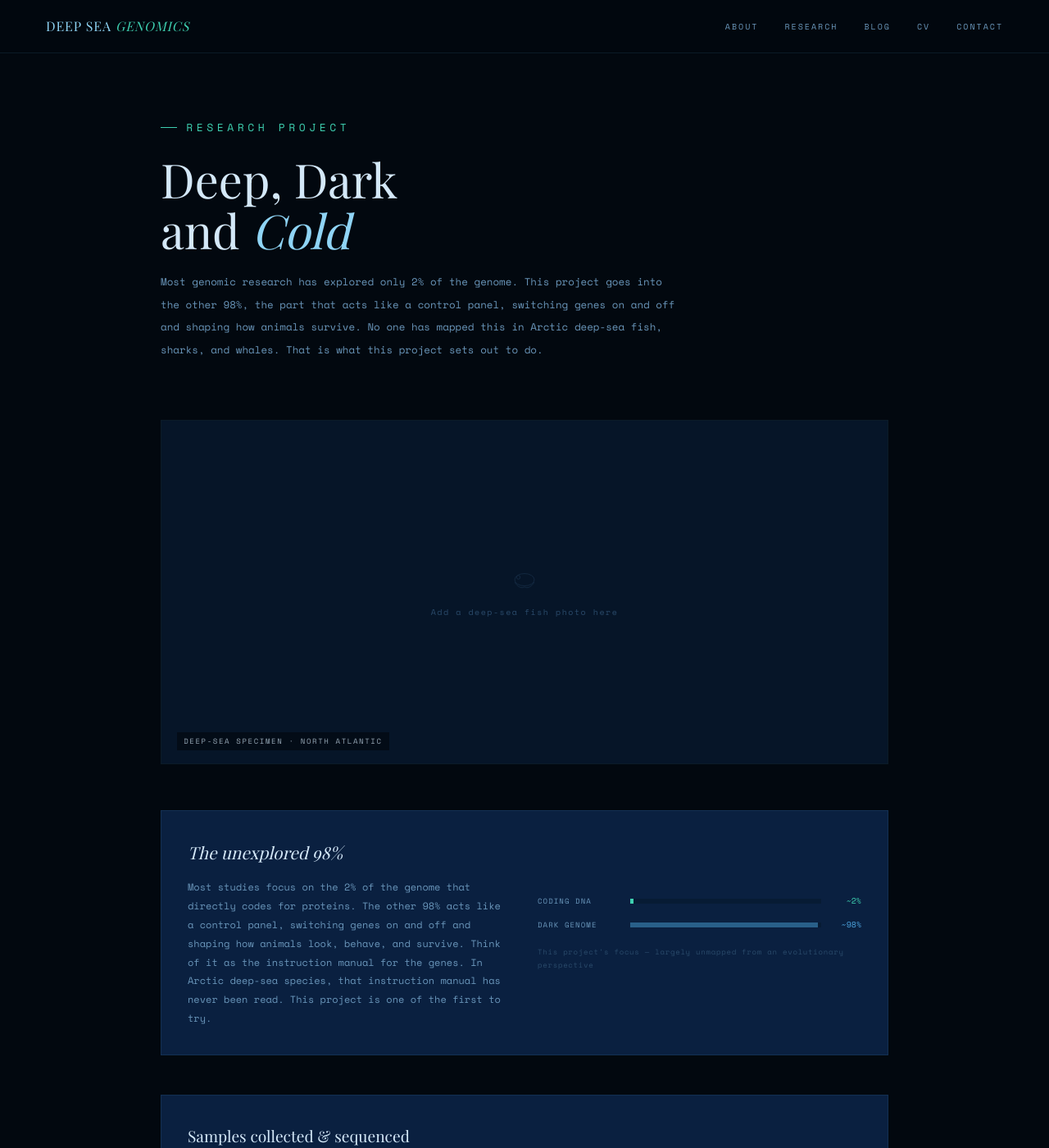
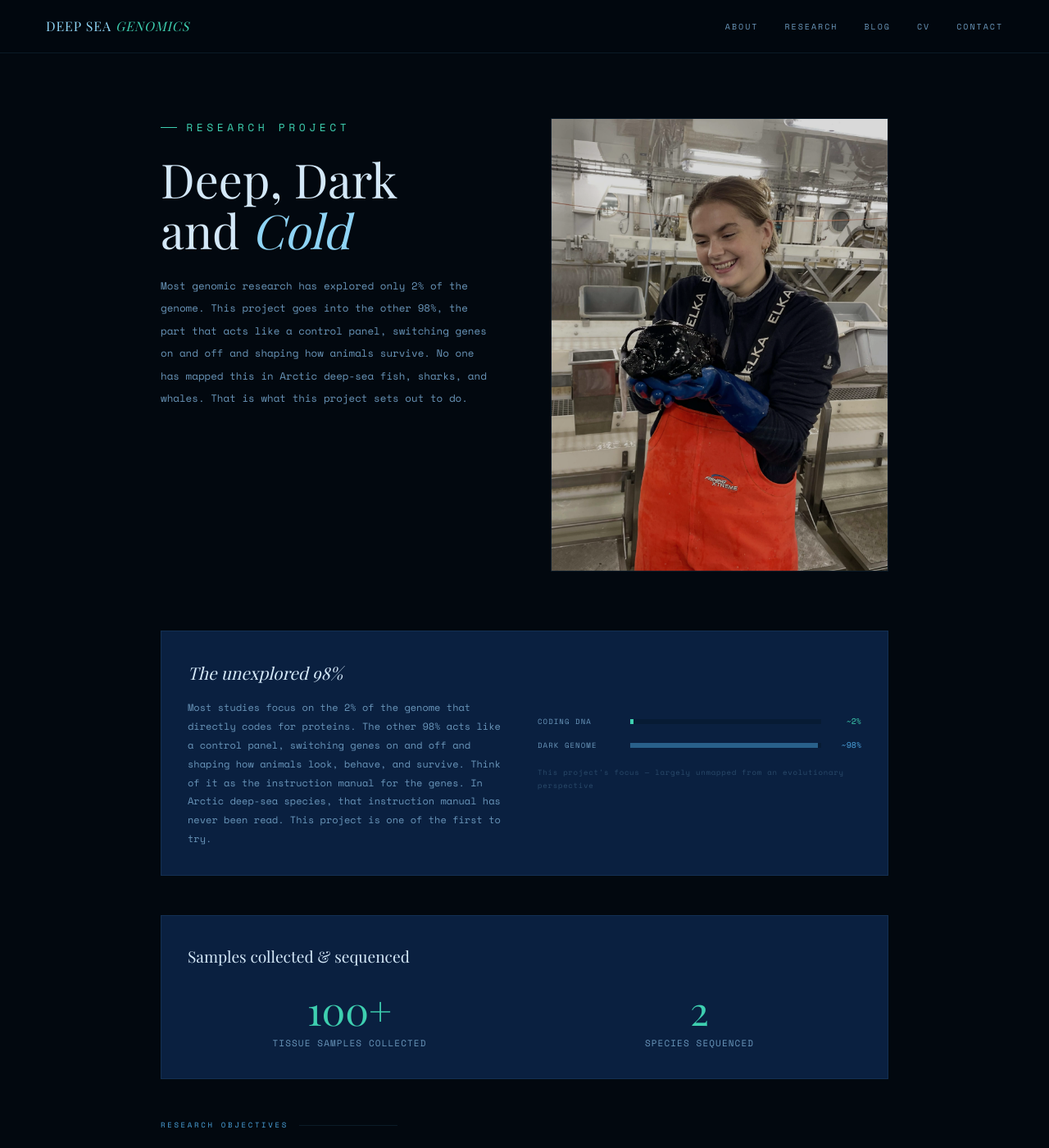
Before and after one commit to Areinholdt/Areinholdt.github.io, a Jekyll site: the page built from research.md, in a window 1280 px wide and 1400 px high. Shown: the whole window at 82% size. Built offline with Jekyll 4.4.1, drawn with Linux system fonts in a browser that asks for light colours; some web fonts are replaced; some of the changed lines change nothing that is shown.

Commit message:
Update research.md

```diff
--- a/research.md
+++ b/research.md
@@ -6,30 +6,8 @@ permalink: /research/
 <style>
   .rw { max-width:1000px; margin:0 auto; padding:9rem 3.5rem 6rem; position:relative; z-index:1; }
 
-  .rw-header { margin-bottom:4.5rem; }
   .rw-eyebrow { font-size:13px;letter-spacing:.35em;text-transform:uppercase;color:var(--teal);display:flex;align-items:center;gap:.7rem;margin-bottom:1.2rem; }
   .rw-eyebrow::before { content:'';width:20px;height:1px;background:var(--teal);display:block; }
-  .rw-header h1 { font-family:var(--serif);font-size:clamp(2.5rem,4.5vw,4rem);font-weight:400;line-height:1.08;color:var(--ink);margin-bottom:1.2rem; }
-  .rw-header h1 em { font-style:italic;color:var(--bright); }
-  .rw-header .lead { color:var(--muted);font-size:12.5px;line-height:2.2;max-width:640px; }
-
-  /* HERO PHOTO */
-  .rw-photo {
-    width:100%; height:420px; overflow:hidden;
-    border:1px solid var(--border); margin-bottom:3.5rem;
-    position:relative;
-  }
-  .rw-photo img {
-    width:100%; height:100%; object-fit:cover; display:block;
-    filter:brightness(0.75) saturate(0.8);
-    object-position: center center;
-  }
-  .rw-photo-label {
-    position:absolute; bottom:1rem; left:1.2rem;
-    font-size:9px; letter-spacing:.18em; text-transform:uppercase;
-    color:rgba(212,232,248,0.7); background:rgba(2,8,15,0.65);
-    padding:.2rem .5rem;
-  }
 
   /* GENOME BAR */
   .genome-vis {
@@ -47,10 +25,7 @@ permalink: /research/
   .gv-pct { font-size:10px;min-width:36px;text-align:right; }
 
   /* SAMPLES */
-  .samples-box {
-    background:var(--card); border:1px solid var(--border);
-    padding:2rem; margin:3rem 0;
-  }
+  .samples-box { background:var(--card);border:1px solid var(--border);padding:2rem;margin:3rem 0; }
   .samples-box h3 { font-family:var(--serif);font-size:1.2rem;font-weight:400;color:var(--ink);margin-bottom:1.5rem; }
   .samples-grid { display:grid;grid-template-columns:1fr 1fr;gap:2rem; }
   .sample-stat { text-align:center; }
@@ -82,40 +57,34 @@ permalink: /research/
 
   @media(max-width:768px){
     .rw { padding:8rem 1.5rem 4rem; }
+    .rw-hero { grid-template-columns:1fr !important; }
     .genome-vis { grid-template-columns:1fr; }
     .obj-grid { grid-template-columns:1fr; }
     .meth-grid { grid-template-columns:1fr; }
-    .rw-photo { height:260px; }
   }
 </style>
 
 <div class="rw">
 
-  <div class="rw-header">
-    <div class="rw-eyebrow">Research Project</div>
-    <h1>Deep, Dark<br>and <em>Cold</em></h1>
-    <p class="lead">
-      Most genomic research has explored only 2% of the genome.
-      This project goes into the other 98%, the part that acts
-      like a control panel, switching genes on and off and
-      shaping how animals survive. No one has mapped this in
-      Arctic deep-sea fish, sharks, and whales.
-      That is what this project sets out to do.
-    </p>
-  </div>
-
-  <!-- HERO PHOTO -->
-  <div class="rw-photo">
-    <!--
-      Add a dramatic deep-sea fish photo here.
-      Uncomment the img tag and delete the placeholder div.
-      <img src="/images/your-deep-sea-fish.jpg" alt="Deep-sea specimen">
-    -->
-    <div style="width:100%;height:100%;background:var(--bg3);display:flex;align-items:center;justify-content:center;flex-direction:column;gap:.8rem;color:var(--faint);font-size:10px;letter-spacing:.15em;">
-      <svg width="36" height="36" viewBox="0 0 24 24" fill="none" stroke="currentColor" stroke-width="0.6" opacity=".4"><ellipse cx="12" cy="12" rx="8" ry="5"/><path d="M4,14 Q8,20 12,18 Q16,20 20,14"/><circle cx="7" cy="10" r="1.5"/></svg>
-      <span>Add a deep-sea fish photo here</span>
+  <!-- HEADER WITH PHOTO -->
+  <div class="rw-hero" style="display:grid;grid-template-columns:1fr 1fr;gap:4rem;align-items:start;margin-bottom:4.5rem;">
+    <div>
+      <div class="rw-eyebrow">Research Project</div>
+      <h1 style="font-family:var(--serif);font-size:clamp(2.5rem,4.5vw,4rem);font-weight:400;line-height:1.08;color:var(--ink);margin-bottom:1.5rem;">Deep, Dark<br>and <em style="font-style:italic;color:var(--bright);">Cold</em></h1>
+      <p style="color:var(--muted);font-size:12.5px;line-height:2.2;">
+        Most genomic research has explored only 2% of the genome.
+        This project goes into the other 98%, the part that acts
+        like a control panel, switching genes on and off and
+        shaping how animals survive. No one has mapped this in
+        Arctic deep-sea fish, sharks, and whales.
+        That is what this project sets out to do.
+      </p>
     </div>
-    <span class="rw-photo-label">Deep-sea specimen · North Atlantic</span>
+    <div style="overflow:hidden;border:1px solid var(--border);">
+      <img src="/images/angler_annika.jpg" alt="Deep-sea fieldwork"
+           style="width:100%;height:100%;min-height:420px;object-fit:cover;display:block;
+                  filter:brightness(0.85) saturate(0.85);object-position:center 20%;">
+    </div>
   </div>
 
   <!-- GENOME VISUALISATION -->
```
